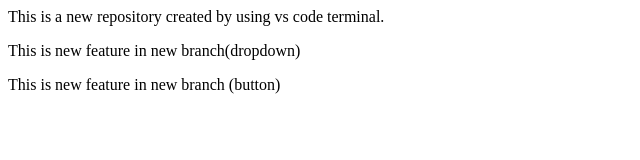
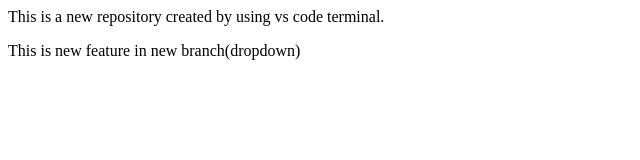
Before and after one commit to KaushikMaslekar/LocalRepo, a plain HTML site: page index.html in a window 1280 px wide. Shown: the whole page, without its empty margins (0-640 px from the left). Drawn offline with Linux system fonts and the light colour scheme.

Commit message:
changes done

```diff
--- a/index.html
+++ b/index.html
@@ -1,3 +1,2 @@
 <p> This is a new repository created by using vs code terminal.</p>
 <p> This is new feature in new branch(dropdown)</p>
-<p> This is new feature in new branch (button)</p>
```
